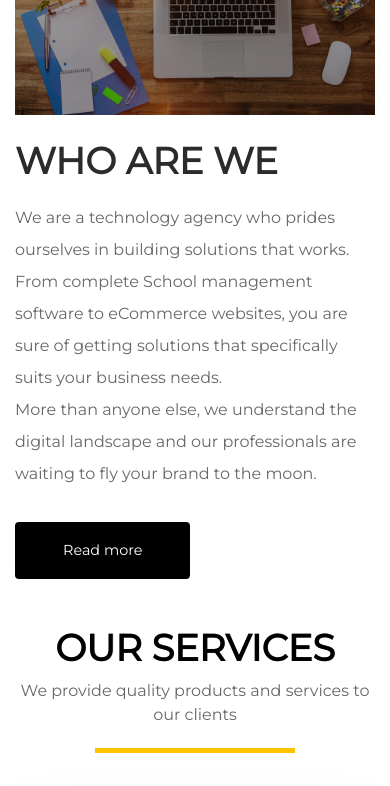
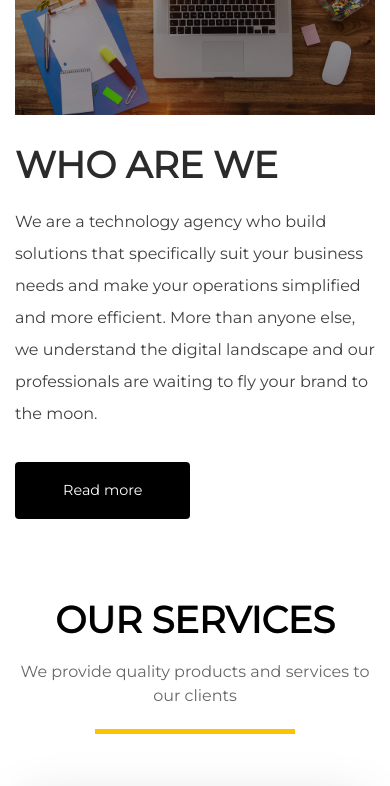
Before and after one commit to Achilles45/customsolutions, a Vue app: page / in a window 390 px wide. Shown: the part 940-1726 px from the top of the page. Built offline with nearby package versions, Linux system fonts and the light colour scheme; no server answers.

Commit message:
More css fixes

```diff
--- a/src/components/About.vue
+++ b/src/components/About.vue
@@ -7,11 +7,11 @@
                   <img src="../assets/images/designs2.jpg" class="img-fluid" alt=""><br><br>
               </div>
               <div class="col-md-1"></div>
-              <div class="col-md-5 text">
+              <div class="col-md-5 text mt-1">
                    <div class="heading">
                   <h1><strong>WHO ARE WE</strong></h1>
               </div>
-                  <p>We are a technology agency who prides ourselves in building solutions that works. From complete School management software to eCommerce websites, you are sure of getting solutions that specifically suits your business needs. <br>More than anyone else, we understand the digital landscape and our professionals are waiting to fly your brand to the moon.</p>
+                  <p>We are a technology agency who build solutions that specifically suit your business needs and make your operations simplified and more efficient. More than anyone else, we understand the digital landscape and our professionals are waiting to fly your brand to the moon.</p>
                   <router-link to="/about" class="about__btn">Read more</router-link>
               </div>
           </div>
@@ -52,10 +52,11 @@ export default {
         }
     }
          p{
-        color: #676767;
+        color: #2b2b2b;
         padding-top: .7rem;
         line-height: 2;
         padding-bottom: 2rem;
+        opacity: .9;
     }
     .about__btn{
         background: $primary-color;
--- a/src/components/Banner.vue
+++ b/src/components/Banner.vue
@@ -6,7 +6,7 @@
                   <div class="row">
                       <div class="col-md-7">
                           <h1>Custom Made Solutions?</h1>
-                          <p>We pride ourselves in building solutions that works. From complete School management software to eCommerce websites, you are sure of getting solutions that specifically suits your business needs.</p>
+                          <p>We think about your users or customers while crafting our products and services to make sure our solutions specifically suit your business needs. </p>
                           <router-link to="/marketplace" class="link__btn">Our Marketplace</router-link>
                       </div>
                   </div>
@@ -48,13 +48,13 @@ export default {
             background: #000;
             color: #fff;
             text-decoration: none;
-            padding: 1.2rem 3rem;
+            padding: 1.3rem 3rem;
             border-radius: 6px;
             font-size: .9rem;
             &:hover{
-                background: $tertiary-color;
+                padding: 1.2rem 3.5rem;
                 font-weight: bold;
-                color: #000;
+                color: #fff;
                 transition: all ease-in-out .5s;
             }
         }
@@ -67,10 +67,15 @@ export default {
         padding: 5rem 2rem !important;
     }
     .banner__card{
-        padding: 3rem 2rem !important;
+        padding: 4rem 2rem !important;
         h1{
             font-weight: bold !important;
-            font-size: 2rem !important;
+            font-size: 1.5rem !important;
+            line-height: 1.6;
+        }
+        p{
+            font-size: .9rem !important;
+            opacity: .7 !important;
         }
     }
 }
--- a/src/components/Footer.vue
+++ b/src/components/Footer.vue
@@ -3,18 +3,18 @@
       <div class="container">
           <div class="row">
               <div class="col-md-4 logo__text">
-                  <img src="../assets/images/logo.png" class="img-fluid" alt="">
+                  <!-- <img src="../assets/images/logo.png" class="img-fluid" alt=""> -->
                   <p>&copy; 2020. Custom Solutions Technologies <br>All rights reserved</p>
               </div>
               <div class="col-md-4 contact">
                   <h6>Contact Details</h6>
-                  <p><i class="fa fa-envelope"></i> &nbsp;&nbsp; <a href="mailto: support@customsolutions.com">support@customsolutions.com</a></p>
+                  <p><i class="far fa-envelope-open"></i> &nbsp;&nbsp; <a href="mailto: support@customsolutions.com">support@customsolutions.com</a></p>
                   <p><i class="fa fa-phone"></i> &nbsp;&nbsp; <a href="tel:08103515205">(+234)8103515205</a></p>
                   <p><i class="fa fa-map-marker"></i> &nbsp;&nbsp; Remote</p>
               </div>
               <div class="col-md-4">
                   <h6>Message Desk</h6>
-                  <p>We're glad to have you here. We have over 5 years of experience building digital products and solutions that increase sales and brand awareness for your business. Try us today!</p>
+                  <p>We're glad to have you here. We have over 5 years of experience building digital products and experinces that increase sales and brand awareness for your business. Talk to us today!</p>
               </div>
           </div>
       </div>
@@ -44,7 +44,7 @@ footer{
         opacity: .4;
         line-height: 1.8;
     }
-    .fa-envelope, .fa-phone, .fa-map-marker{
+    .fa-envelope-open, .fa-phone, .fa-map-marker{
         margin-right: 1rem;
     }
     a{
--- a/src/components/Herosection.vue
+++ b/src/components/Herosection.vue
@@ -69,7 +69,7 @@ export default {
     border-radius: 50px;
     transition: all ease-in-out .5s;
     &:hover{
-      padding: 1.1rem 3.5rem;
+      padding: 1.4rem 3.5rem;
     }
   }
   .fa-long-arrow-alt-right{
@@ -156,7 +156,7 @@ export default {
 //Media queries
 @media only screen and (max-width: 600px){
   .hero{
-    padding: 7.5rem 0;
+    padding: 7rem 0 !important;
     height: 80vh !important;
     .social__holder{
       display: none;
--- a/src/components/Projects.vue
+++ b/src/components/Projects.vue
@@ -138,6 +138,7 @@ export default {
             font-size: 1.5rem !important;
             color:#2b2b2b;
             padding-top: .5rem;
+            font-weight: bold;
         }
     }
     .projects__wrapper {
@@ -147,7 +148,7 @@ export default {
        overflow-x: auto;
         margin-bottom: .5rem !important;
        .project__card{
-           min-width: 260px;
+           min-width: 270px;
            background: #fff;
            color:#627081;
             margin: 0 .5rem;
--- a/src/components/Services.vue
+++ b/src/components/Services.vue
@@ -177,9 +177,11 @@ export default {
 @media only screen and (max-width: 600px){
   .text{
     h1{
-    font-weight: bolder;
-    color: #000;
+    font-weight: 900;
+    color: #2b2b2b;
     font-size: 2.3rem !important;
+    padding-top: 2rem;
+    padding-bottom: .6rem;
   }
   }
 }
```
